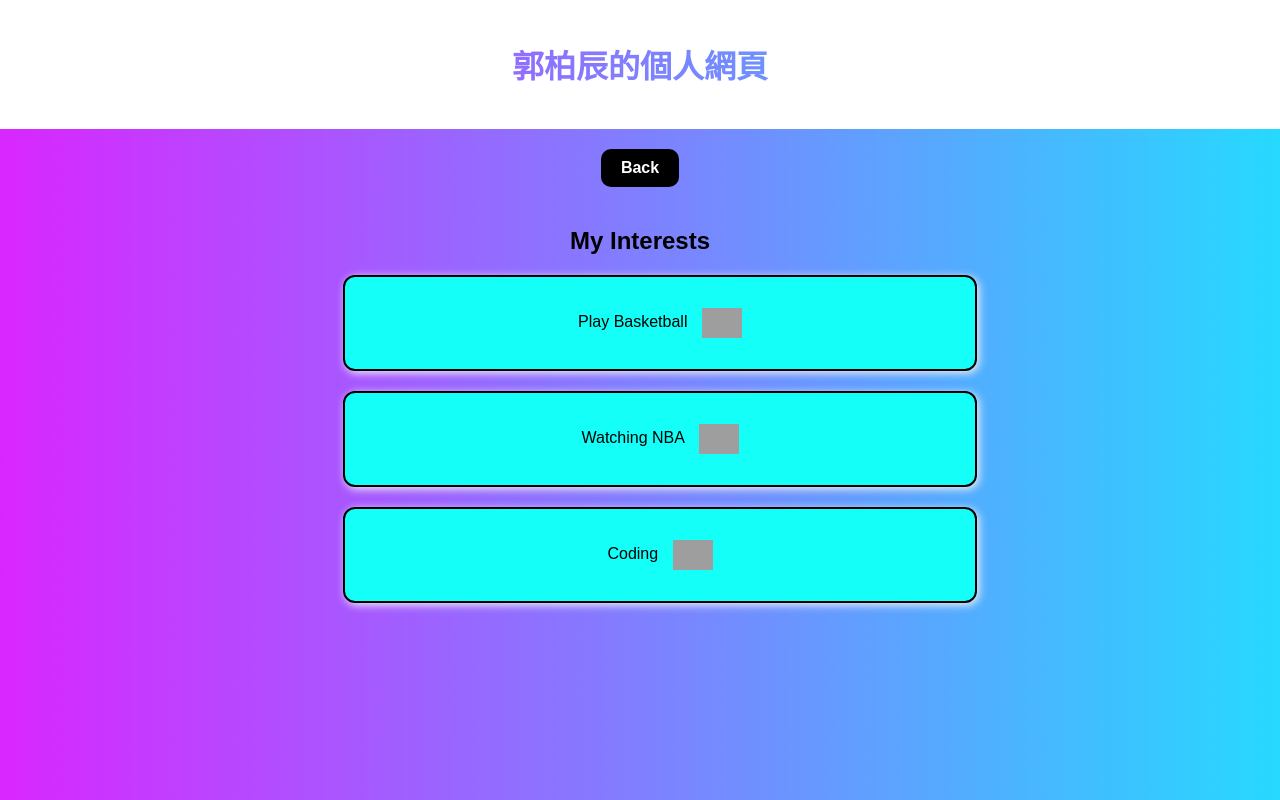
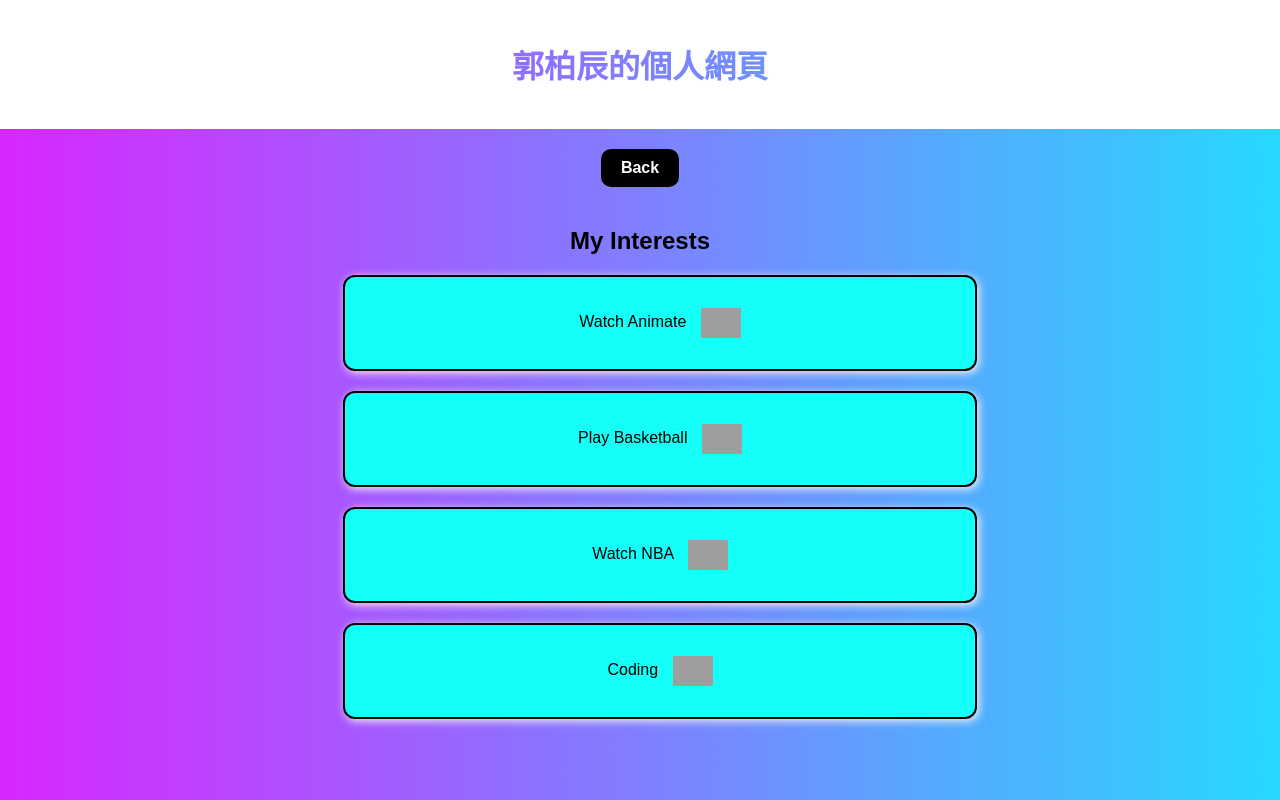
Before and after one commit to EK181121/EK181121.github.io, a plain HTML site: page interest.html in a window 1280 px wide. Drawn offline with Linux system fonts and the light colour scheme; grey boxes are pictures that could not be loaded.

Commit message:
AI page v5-2

```diff
--- a/interest.html
+++ b/interest.html
@@ -18,12 +18,17 @@
     <h2>My Interests</h2>
     <ul>
       <section class="box">
+      <p>Watch Animate
+        <img class="icon" src="https://upload.wikimedia.org/wikipedia/zh/2/2e/Ani.gamer.svg" alt="Ani.gamer" />
+      </p>
+      </section>
+      <section class="box">
       <p>Play Basketball
         <img class="icon" src="https://upload.wikimedia.org/wikipedia/commons/7/7a/Basketball.png" alt="Basketball" />
       </p>
       </section>
       <section class="box">
-      <p>Watching NBA
+      <p>Watch NBA
         <img class="icon" src="https://upload.wikimedia.org/wikipedia/zh/thumb/0/03/National_Basketball_Association_logo.svg/200px-National_Basketball_Association_logo.svg.png" alt="NBA" />
       </p>
       </section>
```
